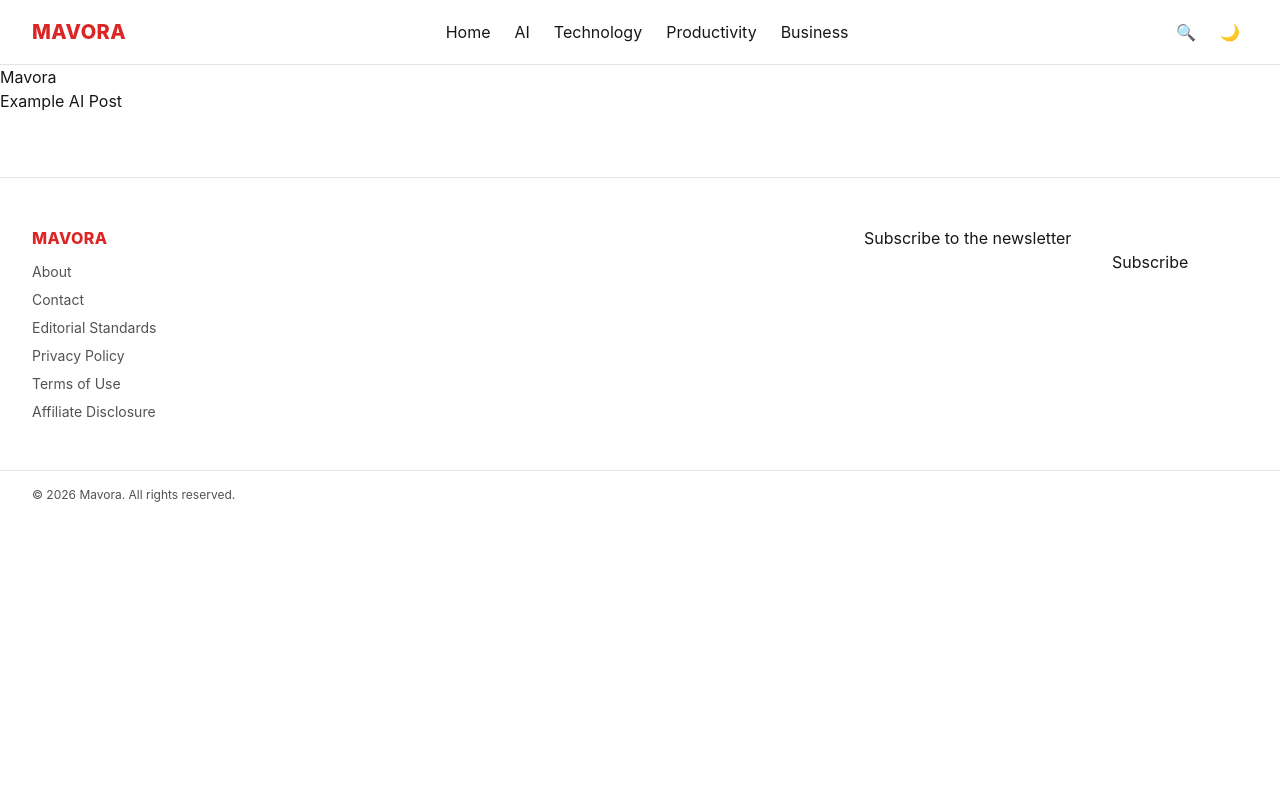
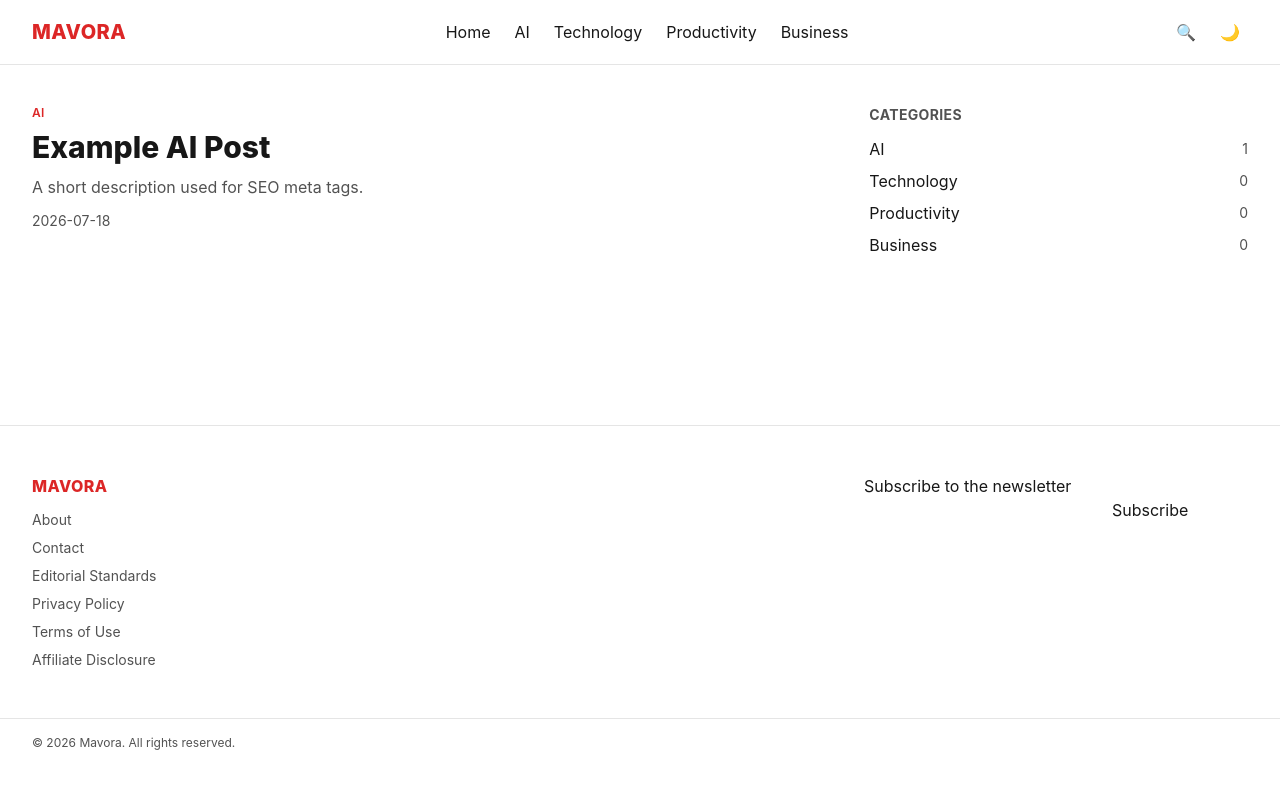
Before and after one commit to SoujanyaDasRoy/Mavora, a Next.js app: page / in a window 1280 px wide. Shown: the top 788 px of the page. Built offline with nearby package versions, Linux system fonts and the light colour scheme.

Commit message:
feat: redesign homepage with hero, sidebar, featured and latest sections

```diff
--- a/app/page.tsx
+++ b/app/page.tsx
@@ -1,18 +1,62 @@
-import Link from 'next/link'
 import { getAllPosts } from '@/lib/content'
+import { ArticleCard } from '@/components/ArticleCard'
+import { CategoryList } from '@/components/CategoryList'
 
 export default function HomePage() {
   const posts = getAllPosts()
+  const [hero, ...rest] = posts
+  const latestNews = rest.slice(0, 4)
+  const featured = rest.slice(4, 7)
+  const latestArticles = rest.slice(7)
+
   return (
-    <main>
-      <h1>Mavora</h1>
-      <ul>
-        {posts.map((post) => (
-          <li key={`${post.pillar}-${post.slug}`}>
-            <Link href={`/${post.pillar}/${post.slug}`}>{post.frontmatter.title}</Link>
-          </li>
-        ))}
-      </ul>
+    <main className="mx-auto max-w-[1280px] px-6 md:px-8 py-10">
+      {hero && (
+        <section className="grid md:grid-cols-3 gap-10 mb-16">
+          <div className="md:col-span-2">
+            <ArticleCard post={hero} variant="hero" />
+          </div>
+          <aside className="flex flex-col gap-8">
+            {latestNews.length > 0 && (
+              <div>
+                <h3 className="text-sm font-bold uppercase tracking-wide text-[var(--color-fg-muted)] mb-3">
+                  Latest News
+                </h3>
+                <div className="flex flex-col gap-4">
+                  {latestNews.map((post) => (
+                    <ArticleCard key={`${post.pillar}-${post.slug}`} post={post} variant="compact" />
+                  ))}
+                </div>
+              </div>
+            )}
+            <CategoryList />
+          </aside>
+        </section>
+      )}
+
+      {featured.length > 0 && (
+        <section className="mb-16">
+          <h2 className="text-sm font-bold uppercase tracking-wide text-[var(--color-fg-muted)] mb-6">Featured</h2>
+          <div className="grid md:grid-cols-3 gap-8">
+            {featured.map((post) => (
+              <ArticleCard key={`${post.pillar}-${post.slug}`} post={post} variant="grid" />
+            ))}
+          </div>
+        </section>
+      )}
+
+      {latestArticles.length > 0 && (
+        <section>
+          <h2 className="text-sm font-bold uppercase tracking-wide text-[var(--color-fg-muted)] mb-6">
+            Latest Articles
+          </h2>
+          <div className="grid md:grid-cols-2 gap-8">
+            {latestArticles.map((post) => (
+              <ArticleCard key={`${post.pillar}-${post.slug}`} post={post} variant="grid" />
+            ))}
+          </div>
+        </section>
+      )}
     </main>
   )
 }
```
